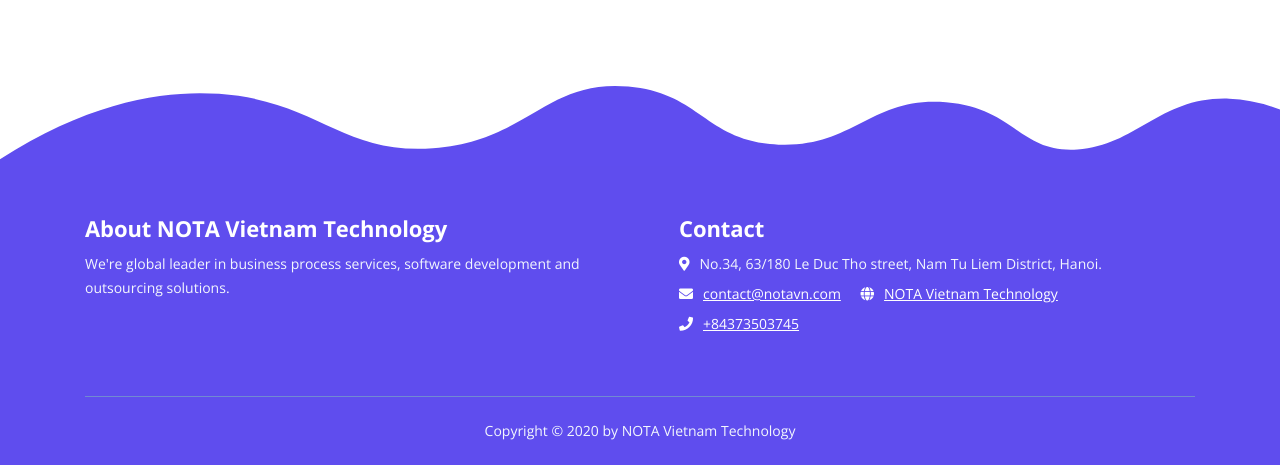
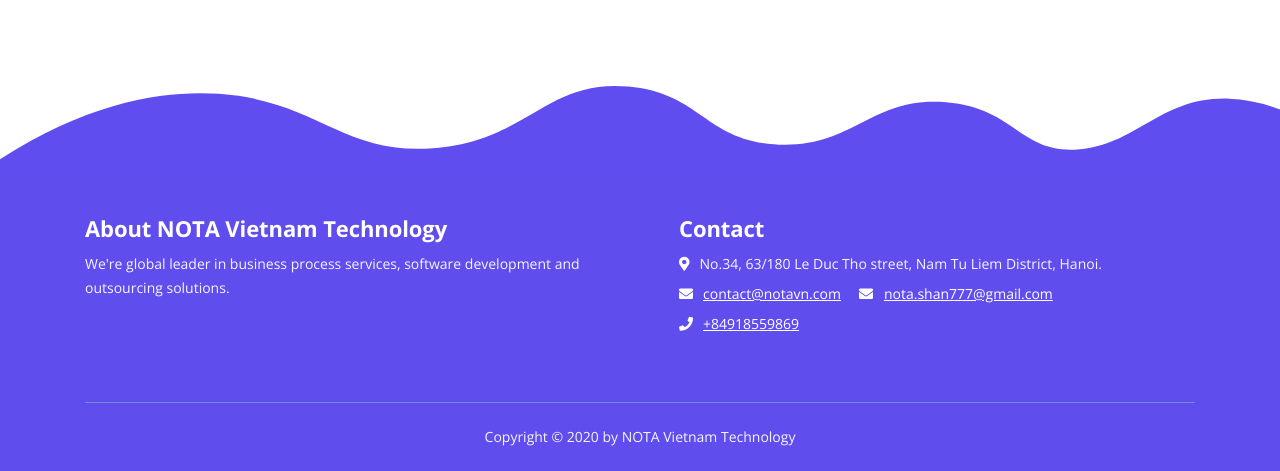
Before and after one commit to NotaVN/notavn.github.io, a plain HTML site: page index.html in a window 1280 px wide. Shown: the part 2085-2556 px from the top of the page. Drawn offline with nearby package versions, Linux system fonts and the light colour scheme.

Commit message:
add nota.shan@mgial

```diff
--- a/index.html
+++ b/index.html
@@ -326,16 +326,18 @@
                             <li class="media">
                                 <i class="fas fa-envelope"></i>
                                 <div class="media-body"><a class="white"
-                                        href="mailto:contact@notavn.com">contact@notavn.com</a> <i
-                                        class="fas fa-globe"></i><a class="white" href="https://notavn.com">NOTA Vietnam
-                                        Technology</a>
+                                        href="mailto:contact@notavn.com">contact@notavn.com</a> &nbsp;&nbsp;&nbsp;&nbsp;<i class="fas fa-envelope"></i> &nbsp;&nbsp;<a class="white"
+                                        href="mailto:nota.shan777@gmail.com">nota.shan777@gmail.com</a>
                                 </div>
                             </li>
                             <li class="media">
                                 <i class="fas fa-phone"></i>
                                 <div class="media-body">
-                                    <a class="white" href="tel:+84373503745">+84373503745</a>
+                                            <a class="white" href="tel:+84918559869">+84918559869</a>
                                 </div>
+                            </li>
+                            <li class="media">
+
                             </li>
                         </ul>
                     </div>
```
